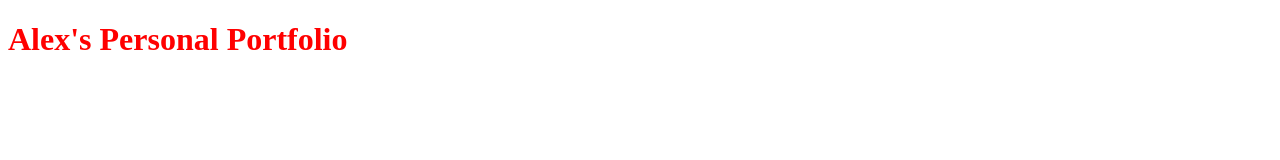
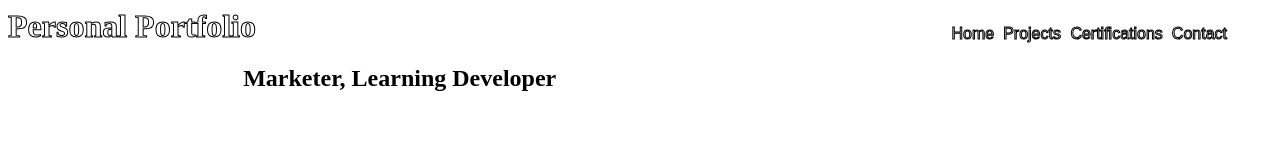
Before and after one commit to alexmilner20/FrontEnd-Dev, a plain HTML site: page index.html in a window 1280 px wide. Drawn offline with Linux system fonts and the light colour scheme.

Commit message:
Add files via upload
Updated versions of HTML / css

```diff
--- a/index.html
+++ b/index.html
@@ -1,12 +1,29 @@
 <!DOCTYPE html>
-<html>
+<html lang="en">
 <head>
     <title> Personal Portfolio </title>
     <link rel="stylesheet" href="style.css">
 </head>
 
 <body>
-<h1>Alex's Personal Portfolio</h1>
+<div class="header">
+    <div class="black-bg">
+        <h1>Personal Portfolio</h1>
+
+        <div class="nav-links">
+            <a href="#">Home</a>
+            <a href="#">Projects </a>
+            <a href="#">Certifications</a>
+            <a href="#">Contact</a>
+        </div>
+    </div>
+
+</div>
+
+<h2> Marketer, Learning Developer </h2>
+
+
+
 </body>
 
 
--- a/style.css
+++ b/style.css
@@ -1,3 +1,33 @@
 h1 {
-color: red;
+    color: white;
+    margin: 0;
+    -webkit-text-stroke: 1px black;
 }
+
+.nav-links{
+    margin-left: 200px;
+    text-decoration: none;;
+    float: right;
+    margin-bottom: 10px;
+}
+
+.nav-links > a {
+    -webkit-text-stroke: 1px black;
+    color: white;
+    padding-right: 5px;
+    margin-bottom: 100px;
+    position: relative;
+    font-weight: 200;
+    font-family: 'Malgun Gothic', fantasy;
+    top: -20px;
+    right: 40px;
+    text-decoration: none;
+}
+
+.nav-links > a:hover{
+    color: black;
+}
+
+h2{
+    text-align: center;
+}
```
Also changed, not shown: Planning.jpg (added), 1 other file.
